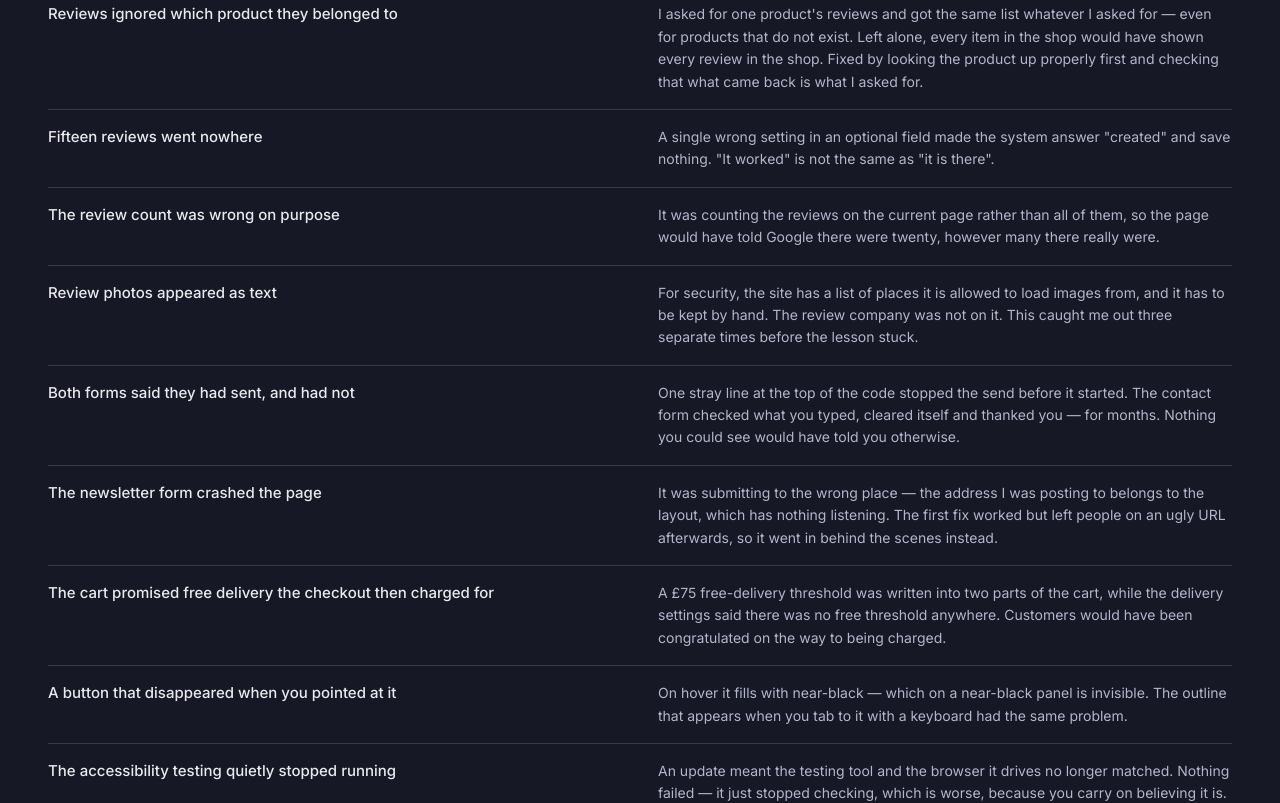
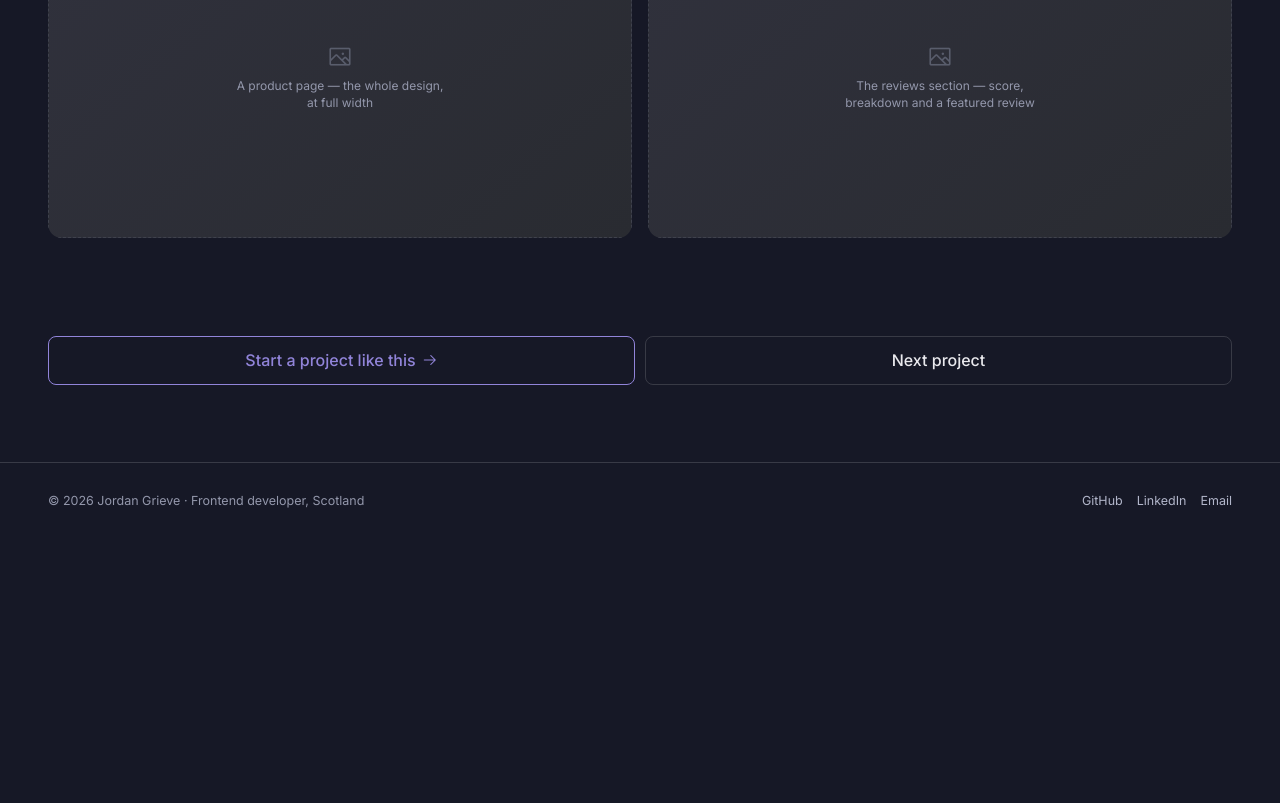
Before and after one commit to JordanGrieve/PersonalWebsite2026, a Next.js app: page /work/amoria in a window 1280 px wide. Shown: the part 2340-3143 px from the top of the page. After the commit the page ends 2879 px from the top, so only its background shows below. Built offline with nearby package versions, Linux system fonts and the light colour scheme.

Commit message:
Drop "What went wrong" from AMORIA
AMORIA is now hero, vision, what I did, four numbers, and the three
images. Nothing else on the page.

Co-Authored-By: Claude Opus 5 <noreply@anthropic.com>

```diff
--- a/src/data/projects.ts
+++ b/src/data/projects.ts
@@ -361,47 +361,6 @@ const caseStudies: Record<string, CaseStudy> = {
         l: "WAVE accessibility score out of 10 — 9.7 on a product page, 9.4 on the home page, with no errors and no contrast errors",
       },
     ],
-    incidentsTitle: "What went wrong",
-    incidentsNote:
-      "Some of this is the review company's, some of it is mine. The pattern is the same throughout: things that told me they were working while they were not.",
-    incidents: [
-      {
-        what: "Reviews ignored which product they belonged to",
-        why: "I asked for one product's reviews and got the same list whatever I asked for — even for products that do not exist. Left alone, every item in the shop would have shown every review in the shop. Fixed by looking the product up properly first and checking that what came back is what I asked for.",
-      },
-      {
-        what: "Fifteen reviews went nowhere",
-        why: "A single wrong setting in an optional field made the system answer \"created\" and save nothing. \"It worked\" is not the same as \"it is there\".",
-      },
-      {
-        what: "The review count was wrong on purpose",
-        why: "It was counting the reviews on the current page rather than all of them, so the page would have told Google there were twenty, however many there really were.",
-      },
-      {
-        what: "Review photos appeared as text",
-        why: "For security, the site has a list of places it is allowed to load images from, and it has to be kept by hand. The review company was not on it. This caught me out three separate times before the lesson stuck.",
-      },
-      {
-        what: "Both forms said they had sent, and had not",
-        why: "One stray line at the top of the code stopped the send before it started. The contact form checked what you typed, cleared itself and thanked you — for months. Nothing you could see would have told you otherwise.",
-      },
-      {
-        what: "The newsletter form crashed the page",
-        why: "It was submitting to the wrong place — the address I was posting to belongs to the layout, which has nothing listening. The first fix worked but left people on an ugly URL afterwards, so it went in behind the scenes instead.",
-      },
-      {
-        what: "The cart promised free delivery the checkout then charged for",
-        why: "A £75 free-delivery threshold was written into two parts of the cart, while the delivery settings said there was no free threshold anywhere. Customers would have been congratulated on the way to being charged.",
-      },
-      {
-        what: "A button that disappeared when you pointed at it",
-        why: "On hover it fills with near-black — which on a near-black panel is invisible. The outline that appears when you tab to it with a keyboard had the same problem.",
-      },
-      {
-        what: "The accessibility testing quietly stopped running",
-        why: "An update meant the testing tool and the browser it drives no longer matched. Nothing failed — it just stopped checking, which is worse, because you carry on believing it is.",
-      },
-    ],
     slots: {
       hero: "Storefront — home page",
       shot1: "A product page — the whole design, at full width",
```
